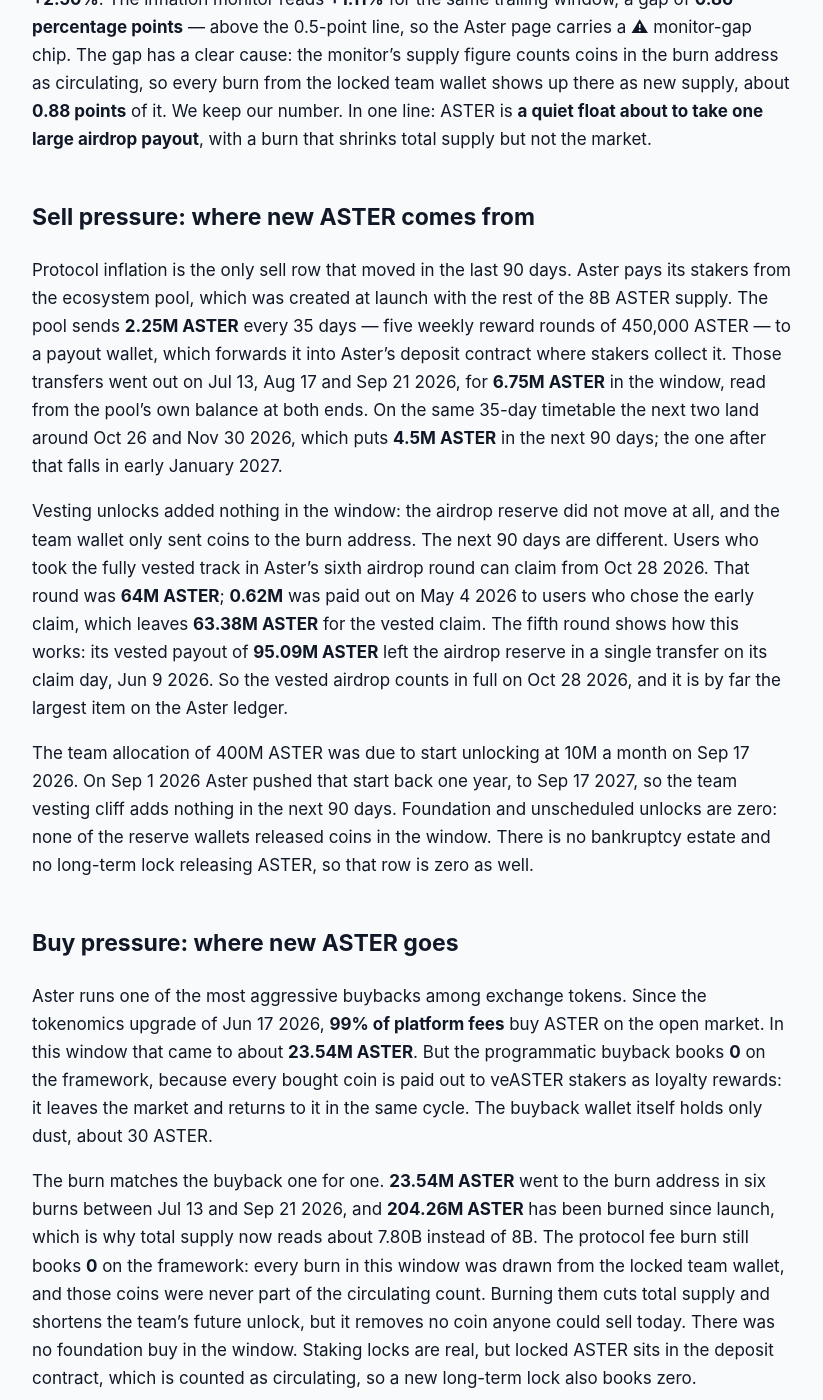
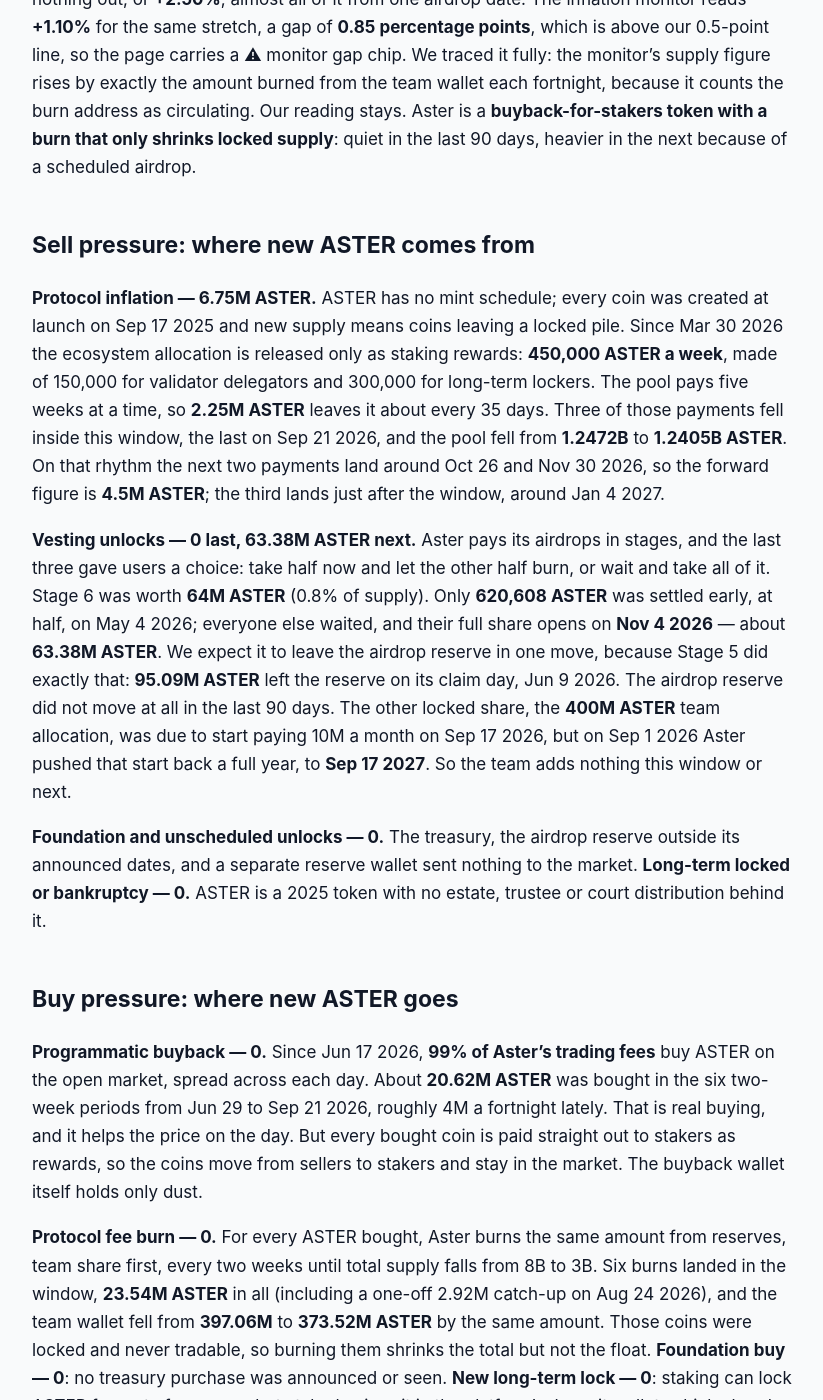
Before and after one commit to jeevansongmy-spec/mrnasdog-articles, a Jekyll site: the page built from crypto/aster-pressure-framework.md, in a window 1280 px wide and 1400 px high, scrolled down 613 px. Shown: the whole window, without its empty margins (228-1051 px from the left). Built offline with Jekyll 4.4.1, drawn with Linux system fonts in a browser that asks for light colours; some of the changed text lies outside the part shown.

Commit message:
publish: crypto/aster-pressure-framework

```diff
--- a/crypto/aster-pressure-framework.md
+++ b/crypto/aster-pressure-framework.md
@@ -1,57 +1,59 @@
 ---
-title:         "ASTER Inflation Analysis · September 2026 · Mixed last 90D · projected to grow"
-description:   "ASTER: mixed last 90 days, projected to grow. Staking added 6.75M (+0.25%); a 63.38M vested airdrop claim on Oct 28 2026 lifts the next 90 days to +2.50%."
+title:         "ASTER Inflation Analysis · October 2026 · Mixed last 90D · projected to grow"
+description:   "ASTER grew +0.25% in 90 days from 6.75M of staking rewards; a 63.38M airdrop payout on Nov 4 2026 lifts the next 90 days to +2.50%. Burns hit locked coins."
 canonical_url: "https://mrnasdog.com/research/aster/inflation"
 tags:                    ["crypto", "aster", "bnbchain", "defi"]
 published:     true
 ---
 
-Originally published at [ASTER Inflation Analysis · September 2026 · Mixed last 90D · projected to grow](https://mrnasdog.com/research/aster/inflation).
+Originally published at [ASTER Inflation Analysis · October 2026 · Mixed last 90D · projected to grow](https://mrnasdog.com/research/aster/inflation).
 
-# ASTER Inflation Analysis · September 2026 · Mixed last 90D · projected to grow
+# ASTER Inflation Analysis · October 2026 · Mixed last 90D · projected to grow
 
-ASTER supply grew **+0.25%** in the last 90 days and is set to grow about **+2.50%** in the next 90 — mixed last 90 days, projected to grow. The last window added **6.75M ASTER** of staking rewards; the next adds **4.5M** more plus a **63.38M ASTER** vested airdrop claim from Oct 28 2026. Aster's buyback and burn are real — **23.54M ASTER** bought and **23.54M** burned this window — but the bought coins go to stakers and the burned coins came from the locked team wallet, so neither shrinks the tradable float. The monitor reads **+1.11%**, because it counts burned coins as circulating.
+ASTER supply grew **+0.25%** over the last 90 days and is projected to grow about **+2.50%** over the next 90. The only new coins in the window were **6.75M ASTER** paid to stakers from the locked ecosystem pool, and the next window adds a **63.38M ASTER** Stage 6 airdrop payout on Nov 4 2026. Aster spends 99% of its trading fees buying ASTER, but those coins go to stakers, and the matching burn — **23.54M ASTER** in 90 days — comes from the locked team wallet, so neither takes a single tradable coin off the market. The monitor reads **+1.10%**, because it counts burned coins as circulating.
 
 ## The verdict, in one paragraph
 
-On the MrNasdog Pressure Framework, ASTER's net supply change over the last 90 days is **+0.25%** of the **2.71B** circulating ASTER, and the forward reading for the next 90 days is **+2.50%**. The inflation monitor reads **+1.11%** for the same trailing window, a gap of **0.86 percentage points** — above the 0.5-point line, so the Aster page carries a ⚠ monitor-gap chip. The gap has a clear cause: the monitor's supply figure counts coins in the burn address as circulating, so every burn from the locked team wallet shows up there as new supply, about **0.88 points** of it. We keep our number. In one line: ASTER is **a quiet float about to take one large airdrop payout**, with a burn that shrinks total supply but not the market.
+Over the 90 days to Oct 3 2026, Aster sent **6.75M ASTER** into the market and took **0** out, against **2.71B ASTER** circulating: net **+0.25%**. The next 90 days project **67.88M ASTER** in and nothing out, or **+2.50%**, almost all of it from one airdrop date. The inflation monitor reads **+1.10%** for the same stretch, a gap of **0.85 percentage points**, which is above our 0.5-point line, so the page carries a ⚠ monitor gap chip. We traced it fully: the monitor's supply figure rises by exactly the amount burned from the team wallet each fortnight, because it counts the burn address as circulating. Our reading stays. Aster is a **buyback-for-stakers token with a burn that only shrinks locked supply**: quiet in the last 90 days, heavier in the next because of a scheduled airdrop.
 
 ## Sell pressure: where new ASTER comes from
 
-Protocol inflation is the only sell row that moved in the last 90 days. Aster pays its stakers from the ecosystem pool, which was created at launch with the rest of the 8B ASTER supply. The pool sends **2.25M ASTER** every 35 days — five weekly reward rounds of 450,000 ASTER — to a payout wallet, which forwards it into Aster's deposit contract where stakers collect it. Those transfers went out on Jul 13, Aug 17 and Sep 21 2026, for **6.75M ASTER** in the window, read from the pool's own balance at both ends. On the same 35-day timetable the next two land around Oct 26 and Nov 30 2026, which puts **4.5M ASTER** in the next 90 days; the one after that falls in early January 2027.
+**Protocol inflation — 6.75M ASTER.** ASTER has no mint schedule; every coin was created at launch on Sep 17 2025 and new supply means coins leaving a locked pile. Since Mar 30 2026 the ecosystem allocation is released only as staking rewards: **450,000 ASTER a week**, made of 150,000 for validator delegators and 300,000 for long-term lockers. The pool pays five weeks at a time, so **2.25M ASTER** leaves it about every 35 days. Three of those payments fell inside this window, the last on Sep 21 2026, and the pool fell from **1.2472B** to **1.2405B ASTER**. On that rhythm the next two payments land around Oct 26 and Nov 30 2026, so the forward figure is **4.5M ASTER**; the third lands just after the window, around Jan 4 2027.
 
-Vesting unlocks added nothing in the window: the airdrop reserve did not move at all, and the team wallet only sent coins to the burn address. The next 90 days are different. Users who took the fully vested track in Aster's sixth airdrop round can claim from Oct 28 2026. That round was **64M ASTER**; **0.62M** was paid out on May 4 2026 to users who chose the early claim, which leaves **63.38M ASTER** for the vested claim. The fifth round shows how this works: its vested payout of **95.09M ASTER** left the airdrop reserve in a single transfer on its claim day, Jun 9 2026. So the vested airdrop counts in full on Oct 28 2026, and it is by far the largest item on the Aster ledger.
+**Vesting unlocks — 0 last, 63.38M ASTER next.** Aster pays its airdrops in stages, and the last three gave users a choice: take half now and let the other half burn, or wait and take all of it. Stage 6 was worth **64M ASTER** (0.8% of supply). Only **620,608 ASTER** was settled early, at half, on May 4 2026; everyone else waited, and their full share opens on **Nov 4 2026** — about **63.38M ASTER**. We expect it to leave the airdrop reserve in one move, because Stage 5 did exactly that: **95.09M ASTER** left the reserve on its claim day, Jun 9 2026. The airdrop reserve did not move at all in the last 90 days. The other locked share, the **400M ASTER** team allocation, was due to start paying 10M a month on Sep 17 2026, but on Sep 1 2026 Aster pushed that start back a full year, to **Sep 17 2027**. So the team adds nothing this window or next.
 
-The team allocation of 400M ASTER was due to start unlocking at 10M a month on Sep 17 2026. On Sep 1 2026 Aster pushed that start back one year, to Sep 17 2027, so the team vesting cliff adds nothing in the next 90 days. Foundation and unscheduled unlocks are zero: none of the reserve wallets released coins in the window. There is no bankruptcy estate and no long-term lock releasing ASTER, so that row is zero as well.
+**Foundation and unscheduled unlocks — 0.** The treasury, the airdrop reserve outside its announced dates, and a separate reserve wallet sent nothing to the market. **Long-term locked or bankruptcy — 0.** ASTER is a 2025 token with no estate, trustee or court distribution behind it.
 
 ## Buy pressure: where new ASTER goes
 
-Aster runs one of the most aggressive buybacks among exchange tokens. Since the tokenomics upgrade of Jun 17 2026, **99% of platform fees** buy ASTER on the open market. In this window that came to about **23.54M ASTER**. But the programmatic buyback books **0** on the framework, because every bought coin is paid out to veASTER stakers as loyalty rewards: it leaves the market and returns to it in the same cycle. The buyback wallet itself holds only dust, about 30 ASTER.
+**Programmatic buyback — 0.** Since Jun 17 2026, **99% of Aster's trading fees** buy ASTER on the open market, spread across each day. About **20.62M ASTER** was bought in the six two-week periods from Jun 29 to Sep 21 2026, roughly 4M a fortnight lately. That is real buying, and it helps the price on the day. But every bought coin is paid straight out to stakers as rewards, so the coins move from sellers to stakers and stay in the market. The buyback wallet itself holds only dust.
 
-The burn matches the buyback one for one. **23.54M ASTER** went to the burn address in six burns between Jul 13 and Sep 21 2026, and **204.26M ASTER** has been burned since launch, which is why total supply now reads about 7.80B instead of 8B. The protocol fee burn still books **0** on the framework: every burn in this window was drawn from the locked team wallet, and those coins were never part of the circulating count. Burning them cuts total supply and shortens the team's future unlock, but it removes no coin anyone could sell today. There was no foundation buy in the window. Staking locks are real, but locked ASTER sits in the deposit contract, which is counted as circulating, so a new long-term lock also books zero.
+**Protocol fee burn — 0.** For every ASTER bought, Aster burns the same amount from reserves, team share first, every two weeks until total supply falls from 8B to 3B. Six burns landed in the window, **23.54M ASTER** in all (including a one-off 2.92M catch-up on Aug 24 2026), and the team wallet fell from **397.06M** to **373.52M ASTER** by the same amount. Those coins were locked and never tradable, so burning them shrinks the total but not the float. **Foundation buy — 0**: no treasury purchase was announced or seen. **New long-term lock — 0**: staking can lock ASTER for up to four years, but staked coins sit in the platform's deposit wallet, which already counts as circulating, so more staking takes nothing out.
 
 ## Foundation and overhang
 
-Five Aster wallets sit outside the circulating count, and together they hold about 5.29B ASTER. The airdrop reserve holds about **2.92B ASTER**; it pays out in lumps on airdrop claim dates, most recently Jun 9 2026, and has no public schedule after the Oct 28 2026 claim. The ecosystem pool holds about **1.24B ASTER** and currently pays only the 2.25M staking tranches. The treasury holds **560M ASTER**, untouched since launch and released only through governance. The team wallet holds about **373.5M ASTER** and shrinks only by burns. A fifth reserve wallet holds **198.3M ASTER** and has been idle all window. Inside the circulating count, a staking payout wallet holding 313.6M ASTER only passes rewards through.
+Most ASTER is still locked, so the overhang is large. The **airdrop reserve holds 2.92B ASTER** and pays out only on announced airdrop dates; after the Nov 4 2026 payout, no further stage has been announced. The **ecosystem pool holds 1.24B ASTER** and drains at 450,000 a week through staking. The **treasury holds 560M ASTER**, untouched since launch and meant to move only through governance. The **team wallet holds 373.52M ASTER**, locked to Sep 17 2027 and shrinking every fortnight through burns. A further **198.3M ASTER** sits in a reserve wallet that has not moved. Inside the float, a staking payout wallet holds **313.6M** and an unlabelled wallet **293.18M**; moving those adds no new supply. We read every one of these balances on-chain at each rebuild. If any locked balance falls between refreshes for any reason other than a burn, the outflow enters Sell #3 at the next refresh.
 
-All five are tracked on-chain. If any of these wallets falls between refreshes and the coins go anywhere other than the burn address, that outflow enters the Foundation and unscheduled unlocks row at the next refresh.
+## How ASTER compares to other perpetual-exchange tokens
 
-## How ASTER compares to other perpetuals exchange tokens
+Perpetual-exchange tokens mostly turn trading fees into buying. The difference is where the bought coins end up. On Hyperliquid, HYPE bought with fees is held by a protocol fund, which takes it out of trading. On Aster, the coins bought are handed to stakers, so the buyback works like a staking yield paid in ASTER rather than a removal of supply. The burn that comes with it targets locked team coins, which makes the total supply number fall fast — about 2.55% of all ASTER has been burned so far — without reducing what can be traded.
 
-Among perpetuals exchange tokens, the usual design is fees in, tokens out of the market. Hyperliquid's HYPE buys its token with trading fees and holds what it buys in a protocol fund, which takes coins off the market. dYdX and GMX send fee income to stakers instead. ASTER does both halves in its own way: it buys with fees like HYPE, but pays the coins back out to stakers like the fee-sharing designs, so the buyback itself does not shrink the float. The matching burn is the part that looks deflationary, and on ASTER it hits locked team coins rather than market coins.
+The bigger structural difference is the locked share. Around two thirds of ASTER still sits in reserves, and the coin is barely a year old. Older exchange tokens such as dYdX or GMX have most of their supply already out, so their supply story is mainly about emissions and fees. For ASTER the story is release dates: an airdrop payout of **63.38M** in one day is about **14 times** what stakers receive in the same 90 days, and the 400M team share is only one year away.
 
-The bigger difference is the size of the reserve. Only about 35% of ASTER's total supply is counted as circulating, and more than half of all ASTER still sits in the airdrop reserve, the ecosystem pool, the treasury, the team wallet and one more reserve wallet. Tokens with a large locked reserve are driven by release dates, not by fees: the Oct 28 2026 airdrop claim alone is about nine times the whole last window's staking emission. By contrast, the steady staking emission is small — 2.25M ASTER every 35 days is under 0.1% of the float per tranche.
-
-Aster's stated goal is to burn total supply down to 3B ASTER. At this window's pace of about 23.5M per 90 days, that would take decades, and the team wallet alone would be used up in roughly four years. The goal matters for the long-run ceiling, not for the next 90 days.
+Aster has also cut its emissions hard: the ecosystem allocation used to release 78.4M ASTER a month until early 2026, and now releases about 2M a month through staking. Compared with platforms that still pay big trading rewards in their own token, that is a light drip. The risk sits in the large one-off releases, not in the weekly flow.
 
 ## What to watch in the next 90 days
 
-Oct 28 2026: the vested claim of Aster's sixth airdrop round opens, and 63.38M ASTER is expected to leave the airdrop reserve that day. Around Oct 26 and Nov 30 2026: the ecosystem pool's next two 2.25M ASTER staking tranches. Every two weeks, next around Oct 5 2026: the buyback and matching burn, watched for any change in where the burned coins come from — a burn from market coins would count. Any new airdrop round or treasury vote would draw on the reserves and would enter the ledger at the next refresh.
+**Oct 5 2026** — the next fortnightly burn report for Sep 21 to Oct 5. It should again come from the team wallet, which books 0; a burn drawn from a wallet inside the float would become a real buy for the first time.
+
+**Around Oct 26 2026** — the next 2.25M ASTER staking payment from the ecosystem pool, with another around Nov 30 2026.
+
+**Nov 4 2026** — the Stage 6 airdrop's waited share opens, about **63.38M ASTER**. This is the single biggest supply event of the quarter; how much of it is sold, and how fast, matters more than anything else on this page.
+
+**Any new airdrop stage or team-lock change** — the airdrop reserve still holds 2.92B ASTER, and any new stage or any change to the Sep 17 2027 team date would move the next reading.
 
 ## Summary
 
-ASTER's supply grew **+0.25%** over the last 90 days from staking rewards alone, and the MrNasdog Pressure Framework projects about **+2.50%** for the next 90 days, driven by a **63.38M ASTER** vested airdrop claim on Oct 28 2026. Aster's fee buyback and matching burn are large, but the bought coins go back to stakers and the burn draws on locked team coins, so neither takes tradable ASTER off the market. The key risk is the reserve: about 5.29B ASTER sits outside the circulating count and moves on Aster's own timetable. The only hard ceiling is the 8B ASTER created at launch, now about 7.80B after burns.
+ASTER grew **+0.25%** over the last 90 days and is projected to grow about **+2.50%** over the next 90, almost entirely from a **63.38M ASTER** Stage 6 airdrop payout on Nov 4 2026, on top of about 4.5M paid to stakers. Aster's 99% fee buyback is real buying, but the coins go to stakers, and the matching burn removes only locked team coins, so neither shrinks the tradable supply. The main risk is the size of the locked reserves — 2.92B in the airdrop reserve, 1.24B in the ecosystem pool, 560M in the treasury and 373.52M for the team — against **2.71B** circulating. The hard ceiling is the 8B ever created, falling slowly as burns continue toward a 3B target.
 
----
-
-*MrNasdog Pressure Framework analysis of ASTER, Metric 1 — Inflation. Data + explanation only. Not financial advice. Checked Sep 29 2026.*
+*MrNasdog Pressure Framework analysis of ASTER, Metric 1 — Inflation. Data + explanation only. Not financial advice. Checked Oct 3 2026.*
```
